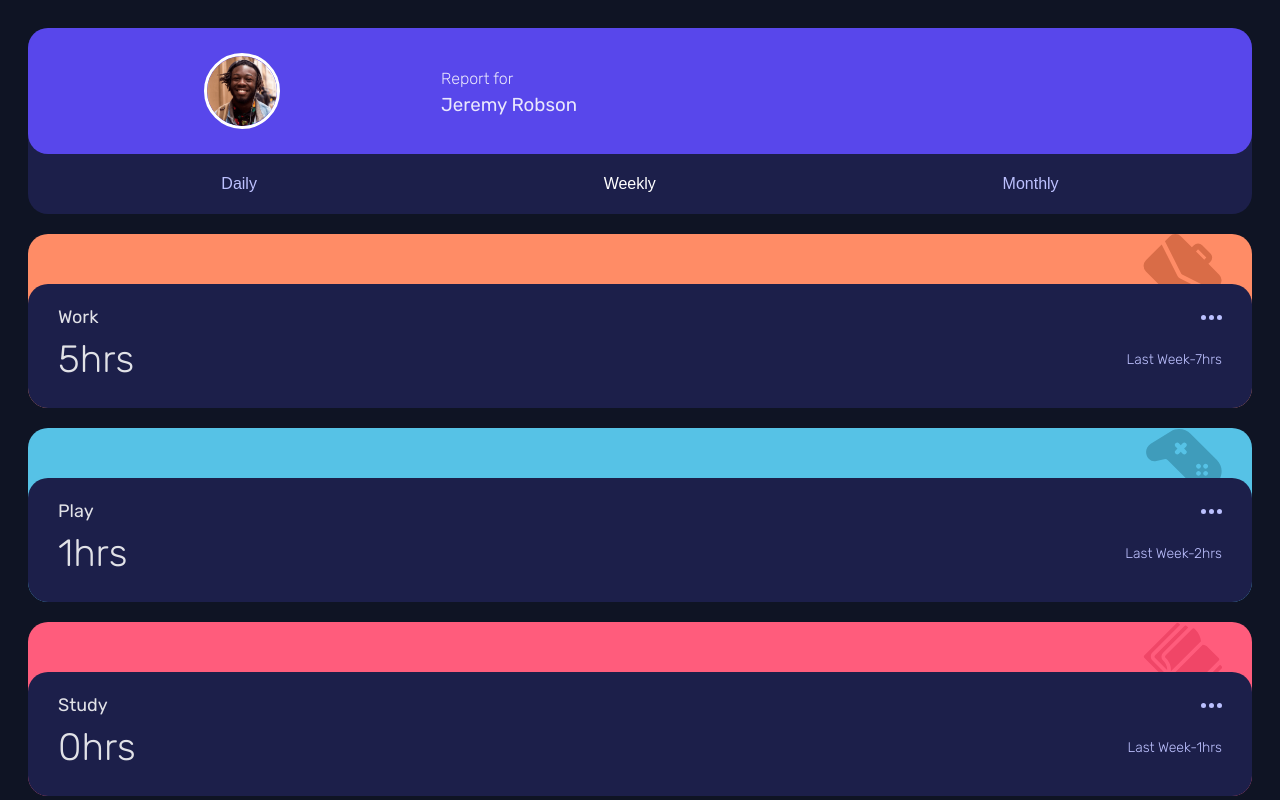
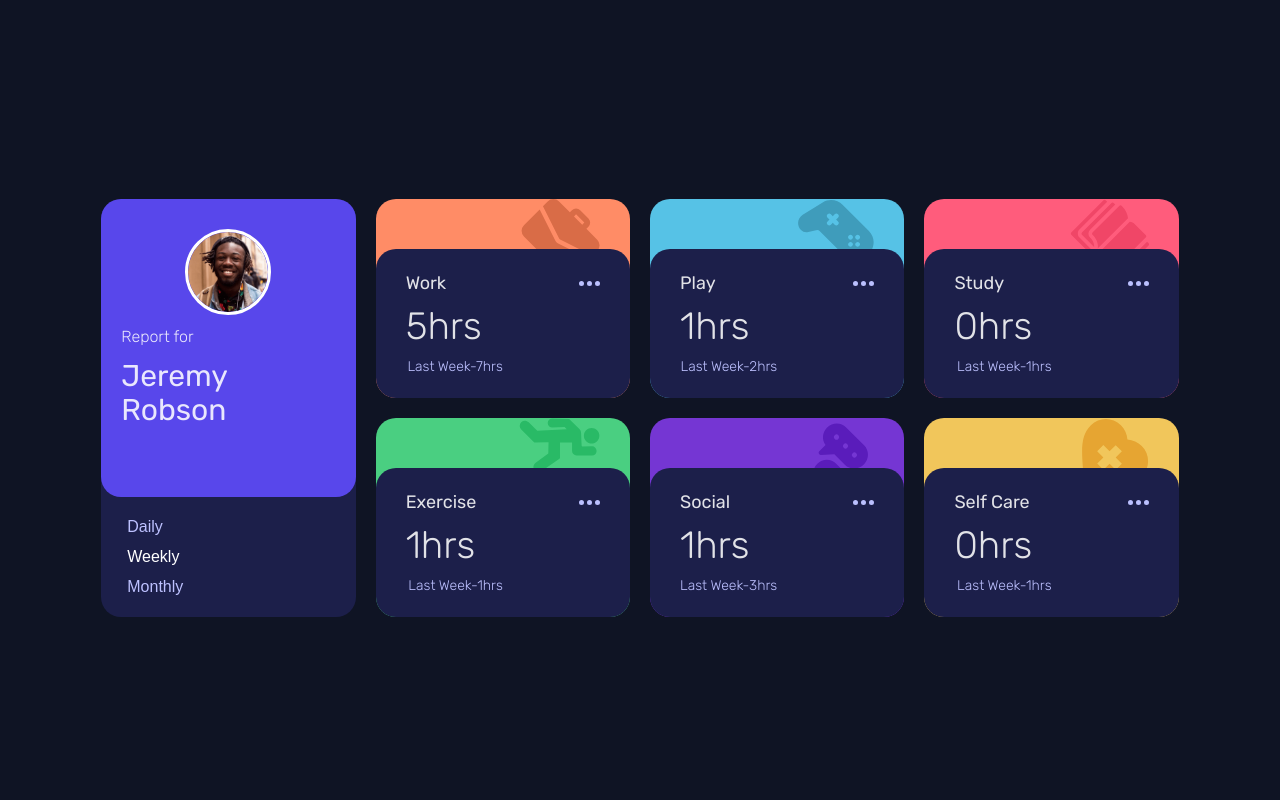
Before and after one commit to Nahuel-circulo/FEM-timetrakgin-dashboard, a React (Vite) app: page / in a window 1280 px wide. Shown: the top 800 px of the page. Built offline with nearby package versions, Linux system fonts and the light colour scheme.

Commit message:
desktop design

```diff
--- a/src/index.css
+++ b/src/index.css
@@ -39,13 +39,18 @@
 
 }
 
+main{
+  min-height: 100vh ;
+  display: grid;
+  place-items: center;
+}
 
 .dashboard {
-
   display: grid;
   gap: 20px;
   padding: 20px;
-
+  max-width: 350px;
+  margin: 0 auto;
 }
 
 .profile-card {
@@ -150,6 +155,7 @@
 
 .card-body img {
   justify-self: end;
+  cursor: pointer;
 }
 
 .card-body__currently {
@@ -166,9 +172,7 @@
   margin: 0px;
 }
 
-/* #profile-card{
-   background-color: var(--);
-} */
+
 #work-card {
   background-color: var(--Light-orange);
 }
@@ -192,3 +196,42 @@
 #selfcare-card {
   background-color: var(--Soft-orange);
 }
+
+@media screen and (min-width:768px) {
+
+  .dashboard {
+    grid-template-columns: 1fr 1fr 1fr 1fr;
+    grid-template-rows: 1fr 1fr;
+    max-width: 1200px;
+  }
+
+  .profile-card{
+    grid-row: 1/3;
+  }
+
+  .profile-card__body img {
+  max-width: 80px;
+  }
+  .profile-card__body {
+    padding: 20px;
+    grid-template-columns: 1fr ;
+    grid-template-rows: 1fr 1fr;
+  }
+
+  .profile-card__username{
+    margin-top: 10px;
+    font-size: 30px;
+    line-height: 34px;
+    max-width: 100px;
+    padding-bottom: 50px;
+  }
+  .profile-card__actions {
+    flex-direction: column;
+    align-items: flex-start;
+    gap: 10px;
+  }
+
+  .card-body__last {
+    grid-column: 1;
+  }
+}
```
